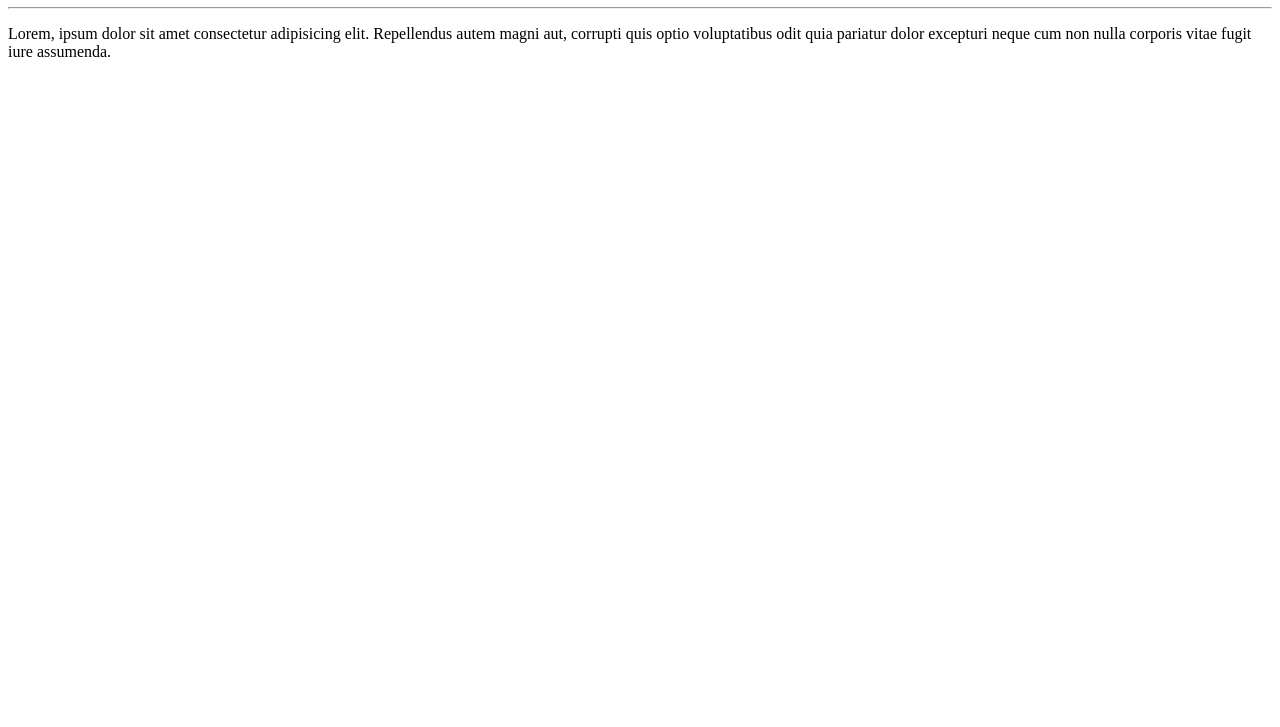
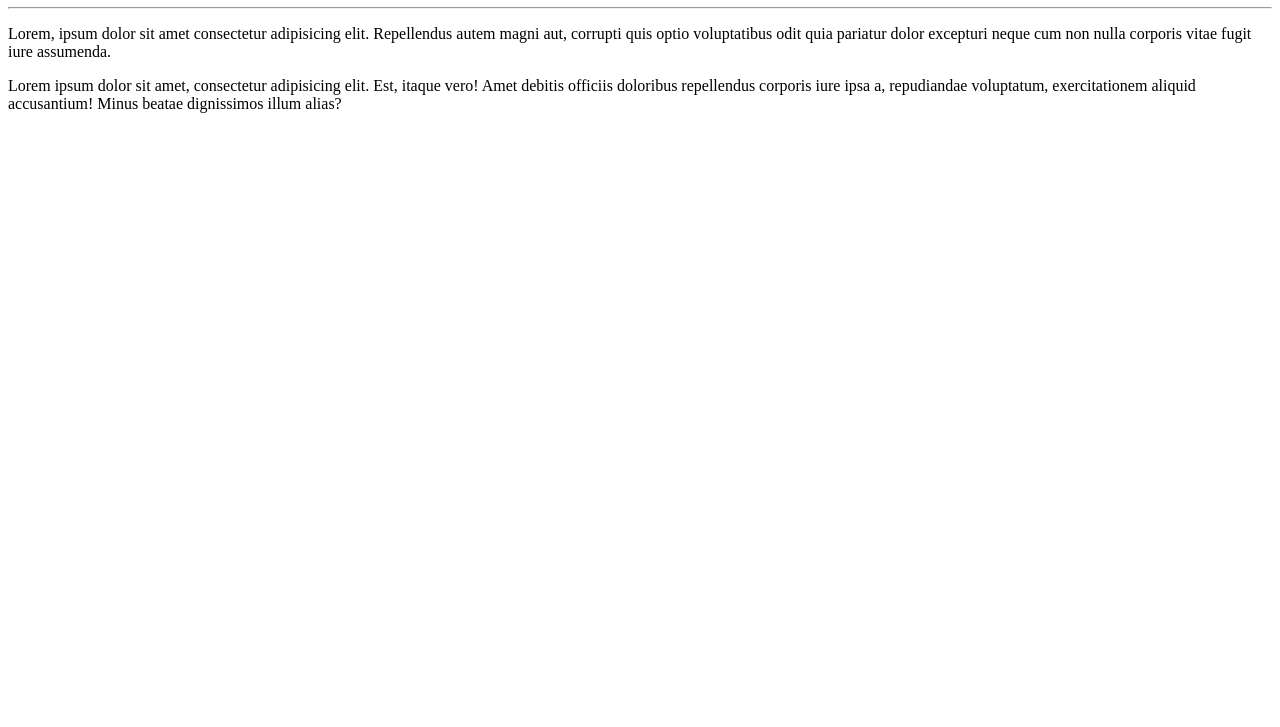
Before and after one commit to ririvinicius/Ola-Mundo, a plain HTML site: page site-exemplo/index.html in a window 1280 px wide. Shown: the part 73-800 px from the top of the page. Drawn offline with Linux system fonts and the light colour scheme.

Commit message:
Adicionei outro lorem (parágrafo)

```diff
--- a/site-exemplo/index.html
+++ b/site-exemplo/index.html
@@ -9,5 +9,6 @@
     <h1>Olá, Mundo!</h1>
     <hr>
     <p>Lorem, ipsum dolor sit amet consectetur adipisicing elit. Repellendus autem magni aut, corrupti quis optio voluptatibus odit quia pariatur dolor excepturi neque cum non nulla corporis vitae fugit iure assumenda.</p>
+    <p>Lorem ipsum dolor sit amet, consectetur adipisicing elit. Est, itaque vero! Amet debitis officiis doloribus repellendus corporis iure ipsa a, repudiandae voluptatum, exercitationem aliquid accusantium! Minus beatae dignissimos illum alias?</p>
 </body>
 </html>
```
